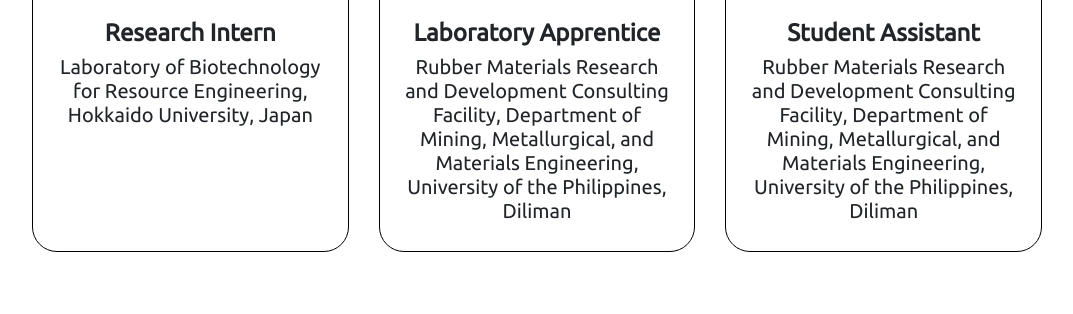
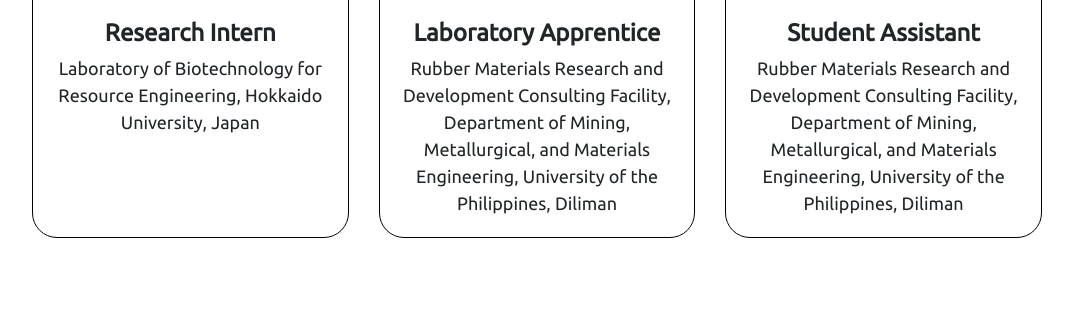
Before and after one commit to zachchao/AlliesWebsite, a Flask app: page / in a window 1280 px wide. Shown: the part 1333-1647 px from the top of the page, without its empty margins (103-1176 px from the left). Run offline with Flask 2, Linux system fonts and the light colour scheme; some libraries are stand-ins or nearby versions.

Commit message:
changed font size

```diff
--- a/templates/index.html
+++ b/templates/index.html
@@ -24,7 +24,7 @@
     }
 
     .card{
-        font-size: 20px;
+        font-size: 18px;
         font-weight: 575;
         font-family: 'Ubuntu', sans-serif;
         border-radius: 25px;
@@ -179,8 +179,7 @@
                     <img style="object-fit: contain;" class="card-img-top" src="{{ workExperience['img'] }}">
                     <div class="card-body">
                         <h4 style="font-weight: 600;">{{ workExperience['jobTitle'] }}</h4>
-                        <h5>{{ workExperience['placeOfWork'] }}</h5>
-                        <p class="card-text">{{ workExperience['description'] }}</p>
+                        <p style="text-align: center;" class="card-text">{{ workExperience['placeOfWork'] }}</p>
                     </div>
                 </div>
             </div>
```
